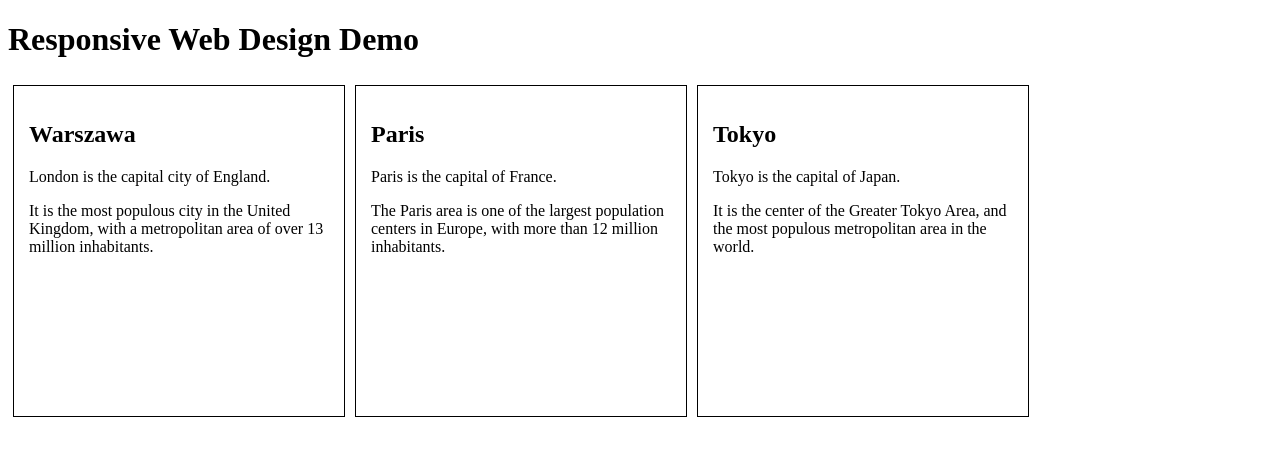
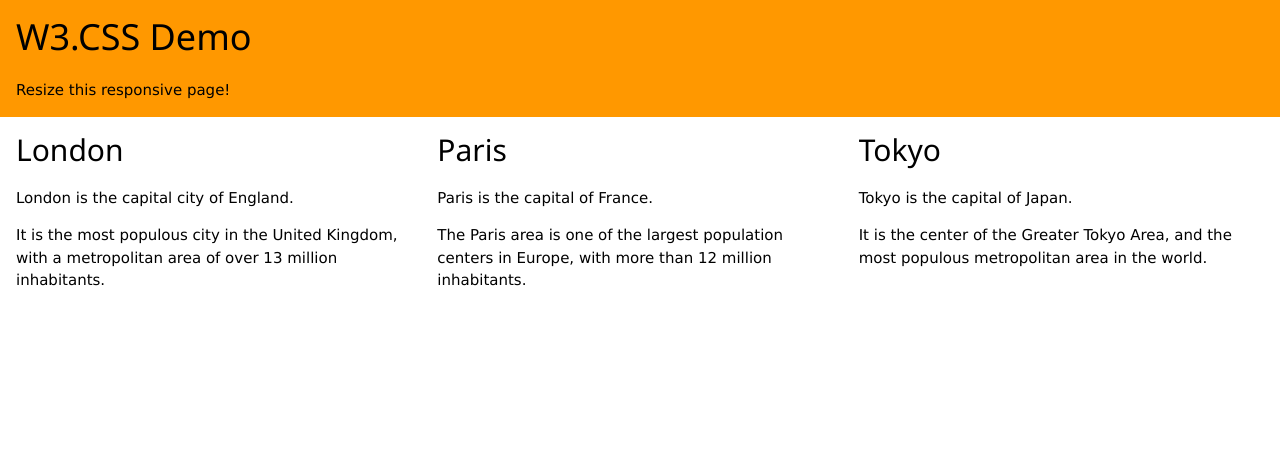
Before and after one commit to PiotrekGameDev/SchoolProject, a plain HTML site: page index.html in a window 1280 px wide. Drawn offline with nearby package versions, Linux system fonts and the light colour scheme.

Commit message:
Przykład

```diff
--- a/index.html
+++ b/index.html
@@ -1,41 +1,38 @@
 <!DOCTYPE html>
-<html lang="en-us">
-<head>
-<style>
-.city {
-    float: left;
-    margin: 5px;
-    padding: 15px;
-    width: 300px;
-    height: 300px;
-    border: 1px solid black;
-}
-</style>
-</head>
+<html>
+<meta name="viewport" content="width=device-width, initial-scale=1">
+<link rel="stylesheet" href="http://www.w3schools.com/lib/w3.css">
 <body>
 
-<h1>Responsive Web Design Demo</h1>
+<div class="w3-container w3-orange">
+  <h1>W3.CSS Demo</h1>
+  <p>Resize this responsive page!</p>
+</div>
 
-<div class="city">
-  <h2>Warszawa</h2>
+<div class="w3-row-padding">
+
+<div class="w3-third">
+  <h2>London</h2>
   <p>London is the capital city of England.</p>
   <p>It is the most populous city in the United Kingdom,
   with a metropolitan area of over 13 million inhabitants.</p>
 </div>
 
-<div class="city">
+<div class="w3-third">
   <h2>Paris</h2>
   <p>Paris is the capital of France.</p>
   <p>The Paris area is one of the largest population centers in Europe,
   with more than 12 million inhabitants.</p>
 </div>
 
-<div class="city">
+<div class="w3-third">
   <h2>Tokyo</h2>
   <p>Tokyo is the capital of Japan.</p>
   <p>It is the center of the Greater Tokyo Area,
   and the most populous metropolitan area in the world.</p>
 </div>
 
+</div>
+
 </body>
 </html>
```
Also changed, not shown: default.html (added, +30 -0 lines), style.css (added).
